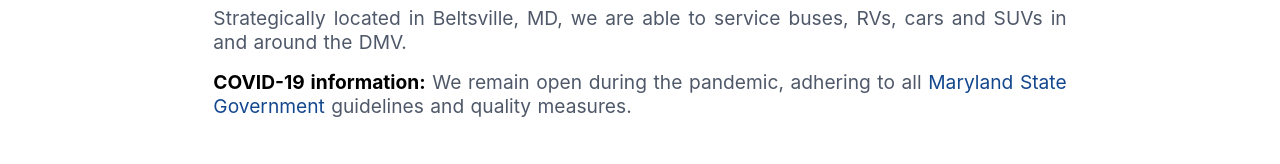
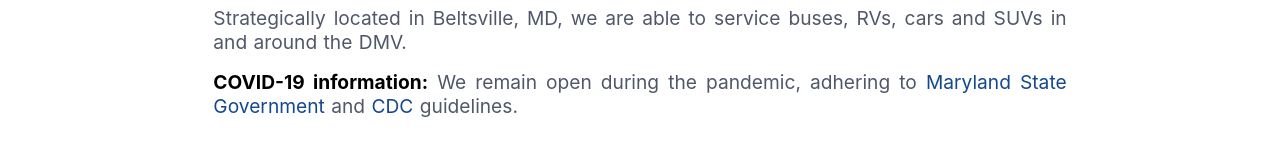
Before and after one commit to logan-connolly/atelbus, a Nuxt app: page / in a window 1280 px wide. Shown: the part 337-501 px from the top of the page. Built offline with nearby package versions, Linux system fonts and the light colour scheme.

Commit message:
Update COVID message

```diff
--- a/pages/index.vue
+++ b/pages/index.vue
@@ -12,14 +12,21 @@
         </div>
         <div class="welcome-text__info-covid">
           <span>COVID-19 information:</span> We remain open during the pandemic,
-          adhering to all
+          adhering to
           <a
             href="https://govstatus.egov.com/md-coronavirus-business/closures-restrictions-enforcement"
             target="_blank"
             rel="noopener"
             >Maryland State Government</a
           >
-          guidelines and quality measures.
+          and
+          <a
+            href="https://www.cdc.gov/coronavirus/2019-ncov/prevent-getting-sick/prevention.html"
+            target="_blank"
+            rel="noopener"
+            >CDC</a
+          >
+          guidelines.
         </div>
       </div>
     </div>
```
